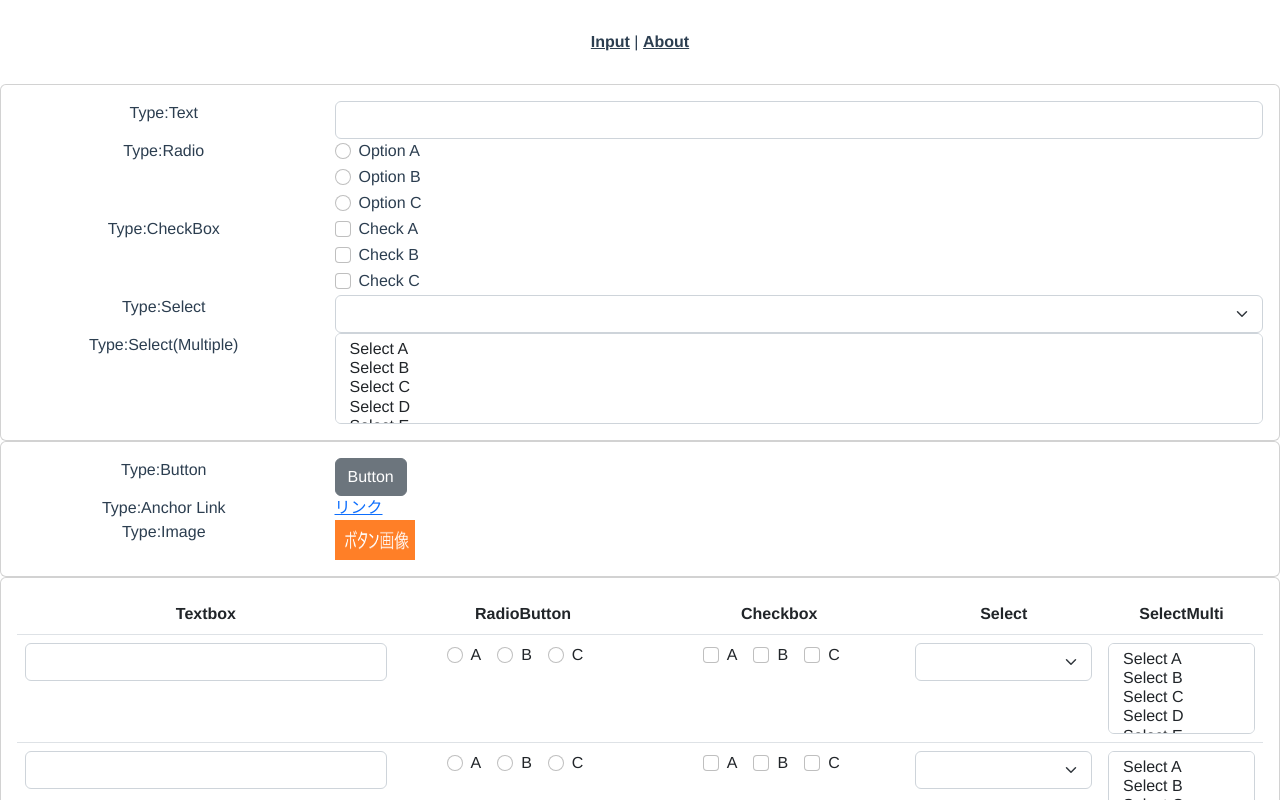
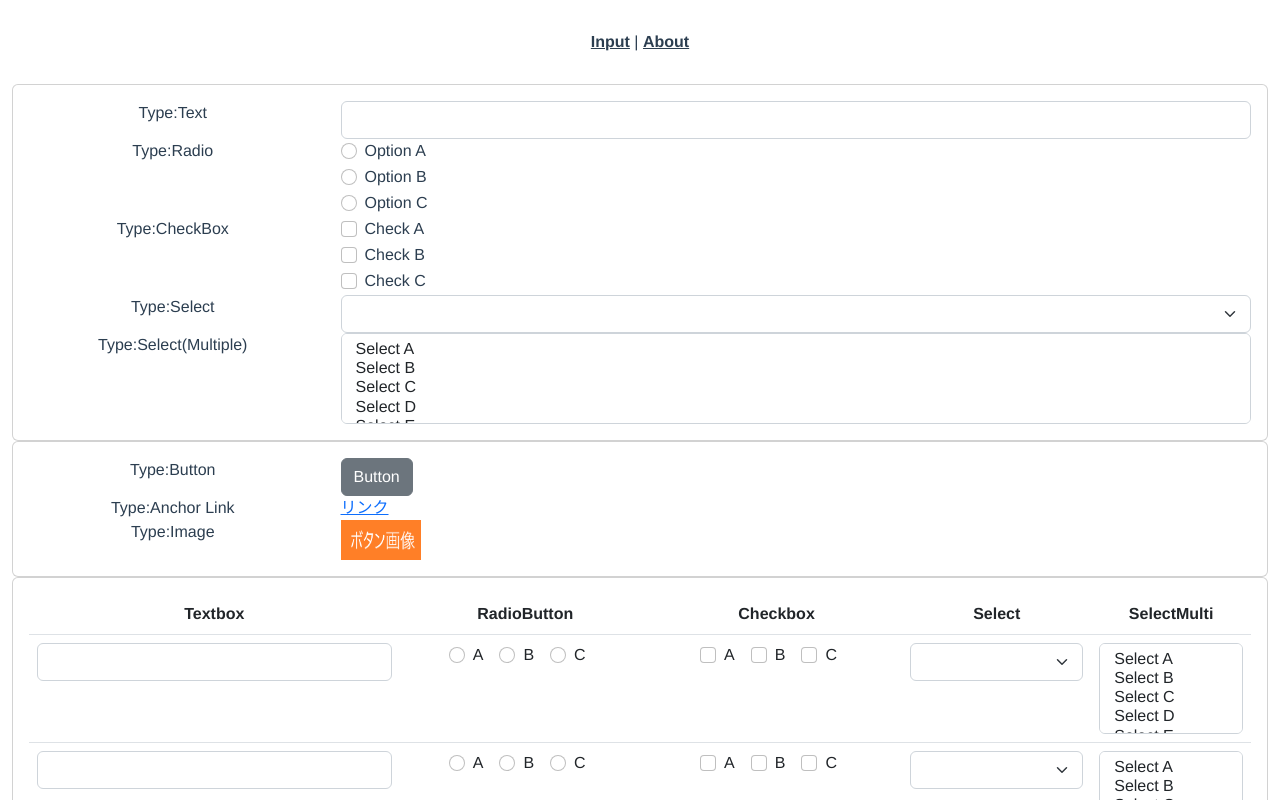
Before and after one commit to kubera-test/kubera, a Vue app in the folder test-site/: page /input in a window 1280 px wide. Shown: the top 800 px of the page. Built offline with nearby package versions, Linux system fonts and the light colour scheme.

Commit message:
containerを書き忘れていたので追加

```diff
--- a/test-site/src/views/InputView.vue
+++ b/test-site/src/views/InputView.vue
@@ -1,9 +1,11 @@
 <template>
   <div class="home">
-    <InputNormal />
-    <ButtonNormal />
-    <InputArray />
-    <ButtonArray />
+    <b-container fluid>
+      <InputNormal />
+      <ButtonNormal />
+      <InputArray />
+      <ButtonArray />
+    </b-container>
   </div>
 </template>
 
```
